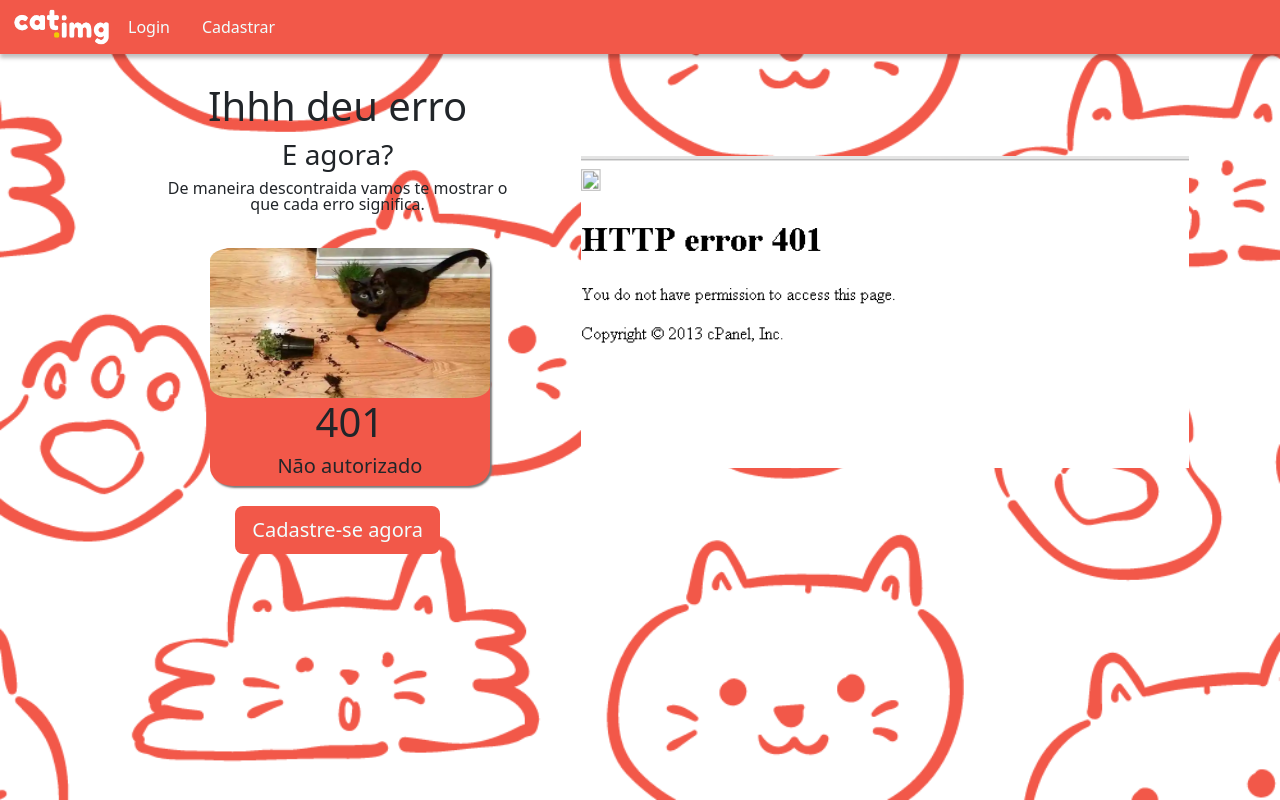
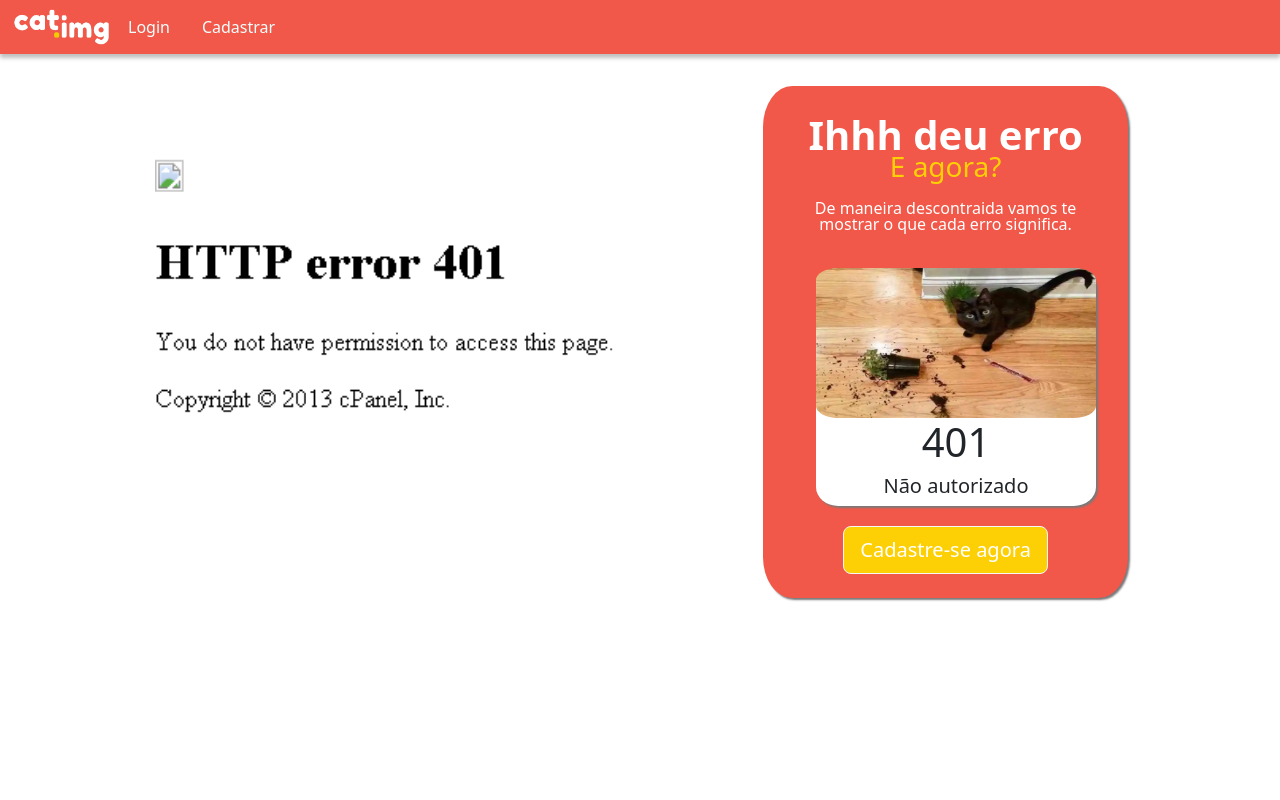
Before and after one commit to RedONe06/ProjetoFinal, a PHP site: page / in a window 1280 px wide. Run offline with PHP 8.4, Linux system fonts and the light colour scheme.

Commit message:
:lipstick: style index

```diff
--- a/adm/painel-adm.php
+++ b/adm/painel-adm.php
@@ -10,7 +10,7 @@ require("./adm-methods.php");
     <link href="https://cdn.jsdelivr.net/npm/bootstrap@5.2.2/dist/css/bootstrap.min.css" rel="stylesheet"
         integrity="sha384-Zenh87qX5JnK2Jl0vWa8Ck2rdkQ2Bzep5IDxbcnCeuOxjzrPF/et3URy9Bv1WTRi" crossorigin="anonymous">
     <link rel="stylesheet" href="../style.css">
-    <title>Teste adm</title>
+    <title>Painel adm</title>
 </head>
 <header>
     <nav class="navbar navbar-expand-lg " id="menu">
@@ -21,10 +21,10 @@ require("./adm-methods.php");
                         <img id="logo" src="../img/logo.png">
                     </li>
                     <li class="nav-item">
-                        <a class="nav-link" aria-current="page" href="index.php">Home</a>
+                        <a class="nav-link opcao-menu" aria-current="page" href="../index.php">Home</a>
                     </li>
                     <li class="nav-item">
-                        <a class="nav-link" aria-current="page" href="../painel.php">Painel</a>
+                        <a class="nav-link opcao-menu" aria-current="page" href="../painel.php">Painel</a>
                     </li>
                 </ul>
             </div>
--- a/cadastro/form-cadastro.php
+++ b/cadastro/form-cadastro.php
@@ -22,10 +22,10 @@ require("cadastro-methods.php");
                         <img id="logo" src="../img/logo.png">
                     </li>
                     <li >
-                        <a class="nav-link" aria-current="page" href="../index.php">Home</a>
+                        <a class="nav-link opcao-menu" aria-current="page" href="../index.php">Home</a>
                     </li>
                     <li >
-                        <a class="nav-link" aria-current="page" href="form-cadastro.php">Login</a>
+                        <a class="nav-link opcao-menu" aria-current="page" href="../login/form-login.php">Login</a>
                     </li>
                 </ul>
             </div>
--- a/index.php
+++ b/index.php
@@ -7,7 +7,7 @@
     <meta name="viewport" content="width=device-width, initial-scale=1.0">
     <link href="https://cdn.jsdelivr.net/npm/bootstrap@5.2.2/dist/css/bootstrap.min.css" rel="stylesheet" integrity="sha384-Zenh87qX5JnK2Jl0vWa8Ck2rdkQ2Bzep5IDxbcnCeuOxjzrPF/et3URy9Bv1WTRi" crossorigin="anonymous">
     <link rel="stylesheet" href="style.css">
-    <title>Document</title>
+    <title>Home</title>
 </head>
 <header>
     <nav class="navbar navbar-expand-lg " id="menu">
@@ -20,10 +20,10 @@
                     </li>
 
                     <li>
-                        <a class="nav-link" aria-current="page" href="./Login/form-login.php">Login</a>
+                        <a class="nav-link opcao-menu" aria-current="page" href="./Login/form-login.php">Login</a>
                     </li>
                     <li>
-                        <a class="nav-link" aria-current="page" href="./cadastro/form-cadastro.php">Cadastrar</a>
+                        <a class="nav-link opcao-menu" aria-current="page" href="./cadastro/form-cadastro.php">Cadastrar</a>
                     </li>
                 </ul>
             </div>
@@ -31,14 +31,17 @@
     </nav>
 </header>
 
-<body>
+<body class="body-index">
     <div class="container-index d-flex justify-content-center">
+    <div class="box2-index">
+            <img class="img401" src="./img/error401.png">
+        </div>
+
         <div class="box1-index text-center d-flex justify-content-center flex-column">
-
             <div class="box1-textos">
-                <h1>Ihhh deu erro</h1>
-                <h3>E agora?</h3>
-                <p>De maneira descontraida vamos te mostrar o que cada erro significa.</p>
+                <h1 class="h1-index"><strong> Ihhh deu erro</strong></h1>
+                <h3 class="h3-index">E agora?</h3>
+                <p class="p-index">De maneira descontraida vamos te mostrar o que cada erro significa.</p>
             </div>
 
             <div class="card-erro-index">
@@ -48,13 +51,11 @@
             </div>
 
             <div class="d-flex justify-content-center">
-                <button type="submit" href="./cadastro/form-cadastro.php" class="btn  btn-lg" >  <a class="nav-link" aria-current="page" href="./cadastro/form-cadastro.php">Cadastre-se agora</a></button>
+                <button type="submit" href="./cadastro/form-cadastro.php" class="btn btn-index  btn-lg" >  <a class="nav-link" aria-current="page" href="./cadastro/form-cadastro.php">Cadastre-se agora</a></button>
             </div>
+        </div>
 
-        </div>
-        <div class="box2-index">
-            <img class="img401" src="./img/error401.png">
-        </div>
+
     </div>
 </body>
 
--- a/painel.php
+++ b/painel.php
@@ -25,10 +25,10 @@ require_once("init.php");
                     </li>
 
                     <li class="nav-item">
-                        <a class="nav-link" aria-current="page" href="index.php">Home</a>
+                        <a class="nav-link opcao-menu" aria-current="page" href="index.php">Home</a>
                     </li>
                     <li class="nav-item">
-                        <a class="nav-link" aria-current="page" href="#">Sair</a>
+                        <a class="nav-link opcao-menu" aria-current="page" href="#">Sair</a>
                     </li>
                 </ul>
             </div>
--- a/style.css
+++ b/style.css
@@ -1,4 +1,3 @@
-
 * {
     margin: 0;
     padding: 0;
@@ -8,88 +7,124 @@
     vertical-align: baseline;
     text-decoration: none;
 }
+
 /* Gerais */
-a{
+a {
     text-decoration: none;
-    color: white;
+    color: inherit;
 }
 
 .btn {
     background-color: #f25849;
     color: azure;
 }
-li{
-    border: none;
-}
-h2{
-    font-size: 20px;
-}
-
 .btn:hover {
     background-color: rgb(253, 208, 6);
     border: 1px solid azure;
 }
 
-#logo{
+li {
+    border: none;
+    color: white;
+}
+li:hover{
+    color: white;
+}
+
+h2 {
+    font-size: 20px;
+}
+
+#logo {
     width: 100px;
 }
 
 body {
     line-height: 1;
-    background: url("img/background.png") no-repeat ;
+    background: url("img/background.png") no-repeat;
     background-size: cover;
 }
+.body-index{
+    background: #ffff no-repeat;
+}
+
 /*Index*/
-.container-index{
+.h1-index{
+    color: white;
+}
+.h3-index{
+    margin-top: -17px;
+    color:  rgb(253, 208, 6);
+}
+.p-index{
+    padding-top: 9px;
+    color: white;
+}
+
+.container-index {
     width: 95%;
     height: 200px;
     margin: 10% 5% 0 5%;
     align-items: center;
-
-}
-.box1-textos{
-    margin-top: 20%;
-}
-.box1-index{
- width: 30%;
- margin-right: 5%;
-}
-.box2-index{
-   width: 50%;
-   margin-top: 5%;
-}
-.img401{
-    width: 100%;
 }
 
-.card-erro-index{
+.box1-index {
+    width: 30%;
+    margin-top: 10%;
+    margin-right: 5%;
+   background-color: #f25849;
+    border-radius: 8%;
+     box-shadow: 2px 2px 2px rgb(122, 121, 121);
+     padding: 2%;
+    }
+
+.box2-index {
+    width: 50%;
+    margin-top: 15%;
+}
+
+.img401 {
+    width: 80%;
+}
+
+.card-erro-index {
     display: flex;
     flex-direction: column;
     align-items: center;
-    margin: 20px 0 20px 15%;
+    margin: 20px 0 20px 9%;
     width: 280px;
-    background-color: #f25849;
+    background-color: #ffff;
     border-radius: 8%;
     box-shadow: 2px 2px 2px rgb(122, 121, 121);
 }
-
+.btn-index {
+    background-color: rgb(253, 208, 6);
+    border: 1px solid rgb(248, 247, 247);
+    color: white;
+}
+.btn-index:hover {
+    background-color: rgb(250, 249, 248);
+    border: 1px solid black;
+    color: black;
+}
 /*Menu */
-.nav{
+.nav {
     align-items: center;
 }
 
-#menu{
+#menu {
     background-color: #f25849;
-box-shadow: 0px 4px 4px rgba(0,0,0, 0.25);
+    box-shadow: 0px 4px 4px rgba(0, 0, 0, 0.25);
 }
-.nav-link{
+
+.opcao-menu {
     color: azure;
 }
 
-.nav-link:hover {
+.opcao-menu:hover {
     border-radius: 8%;
+    color: azure;
     background-color: rgb(253, 208, 6);
-    color: azure;
 }
 
 .nav-link::after {
@@ -106,7 +141,8 @@ box-shadow: 0px 4px 4px rgba(0,0,0, 0.25);
     color: rgb(253, 208, 6);
     font-size: large;
 }
-.opcaoCadastrarAgora:hover{
+
+.opcaoCadastrarAgora:hover {
     color: #f25849;
 }
 
@@ -115,66 +151,76 @@ box-shadow: 0px 4px 4px rgba(0,0,0, 0.25);
     flex-direction: column;
     width: 30%;
     background-color: white;
-    -webkit-box-shadow: 0px 0px 5px 0px rgba(0,0,0,0.75);
-    -moz-box-shadow: 0px 0px 5px 0px rgba(0,0,0,0.75);
-    box-shadow: 0px 0px 5px 0px rgba(0,0,0,0.75);
+    -webkit-box-shadow: 0px 0px 5px 0px rgba(0, 0, 0, 0.75);
+    -moz-box-shadow: 0px 0px 5px 0px rgba(0, 0, 0, 0.75);
+    box-shadow: 0px 0px 5px 0px rgba(0, 0, 0, 0.75);
 }
 
 /* painel adm*/
-.opcao-ativo{
+.opcao-ativo {
 
     font-size: large;
     font-weight: bold;
 }
-.opcao-inativo{
+
+.opcao-inativo {
     font-size: large;
     font-weight: bold;
 }
 
-.div-titulo{
+.div-titulo {
     background-color: white;
     height: 75px;
 }
-#tituloAgenda{
+
+#tituloAgenda {
     color: black;
     margin-top: 10px;
 }
-label{
+
+label {
     font-size: large;
 }
-.form-edicao{
+
+.form-edicao {
     width: 100%;
     margin-right: 5%;
 }
 
-.table-striped{
+.table-striped {
     background-color: white;
 }
-.tr-tabela{
+
+.tr-tabela {
     background-color: #f25849;
 }
-.box-tabela{
+
+.box-tabela {
     width: 100%;
     padding: 0;
 }
-tr:hover{
+
+tr:hover {
     background-color: #d3d2cb;
 }
-th{
+
+th {
     font-weight: 600;
 }
 
-.container-imagens{
+.container-imagens {
     display: flex;
     flex-wrap: wrap;
     justify-content: space-around;
 
 }
-.icons{
+
+.icons {
     width: 18px;
 }
+
 /*card imagens */
-.box-imagens{
+.box-imagens {
     display: flex;
     flex-direction: column;
     align-items: center;
@@ -184,7 +230,8 @@ th{
     border-radius: 8%;
     box-shadow: 2px 2px 2px rgb(122, 121, 121);
 }
-.img-card{
+
+.img-card {
     border-radius: 8%;
     width: 100%;
     height: 150px;
```
Also changed, not shown: Login/form-login.php (+5 -5 lines), img/error401.png. Lines whose indentation alone changed are shown as unchanged.
